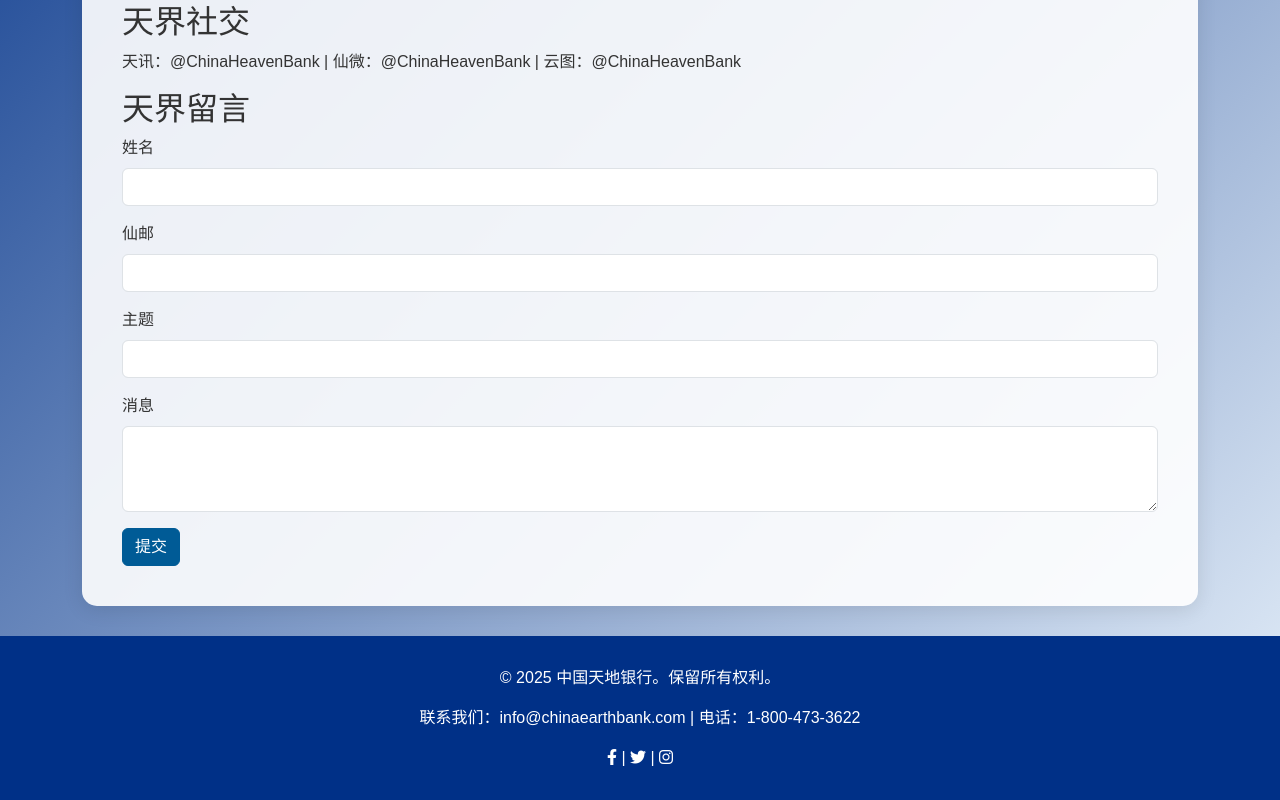
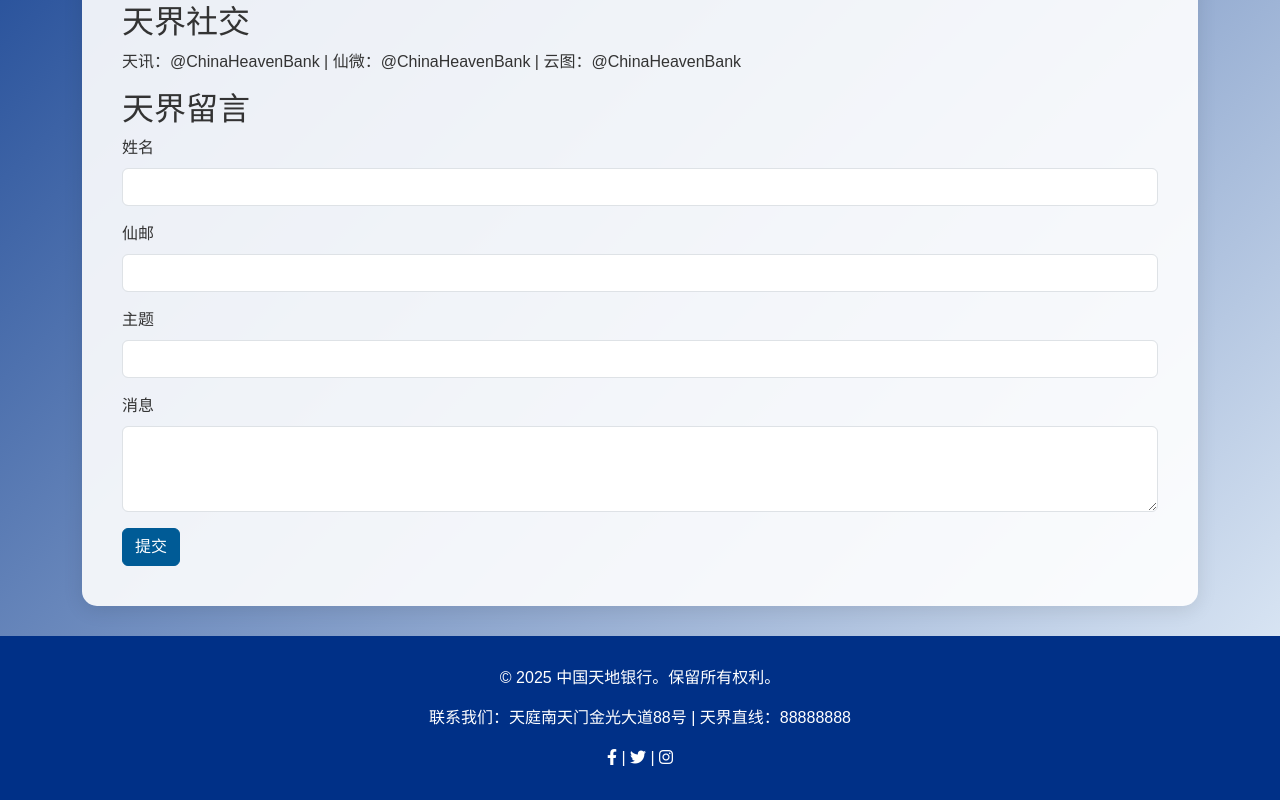
Before and after one commit to fff122/Tiandi-Bank, a plain HTML site: page contact.html in a window 1280 px wide. Shown: the part 486-1286 px from the top of the page. Drawn offline with nearby package versions, Linux system fonts and the light colour scheme.

Commit message:
Update contact.html

```diff
--- a/contact.html
+++ b/contact.html
@@ -142,7 +142,7 @@
 
     <footer>
         <p>© 2025 中国天地银行。保留所有权利。</p>
-        <p data-key="contactUs">联系我们：info@chinaearthbank.com | 电话：1-800-473-3622</p>
+        <p data-key="contactUs">联系我们：天庭南天门金光大道88号 | 天界直线：88888888</p>
         <div>
             <a href="#" class="text-white"><i class="fab fa-facebook-f"></i></a> |
             <a href="#" class="text-white"><i class="fab fa-twitter"></i></a> |
```
